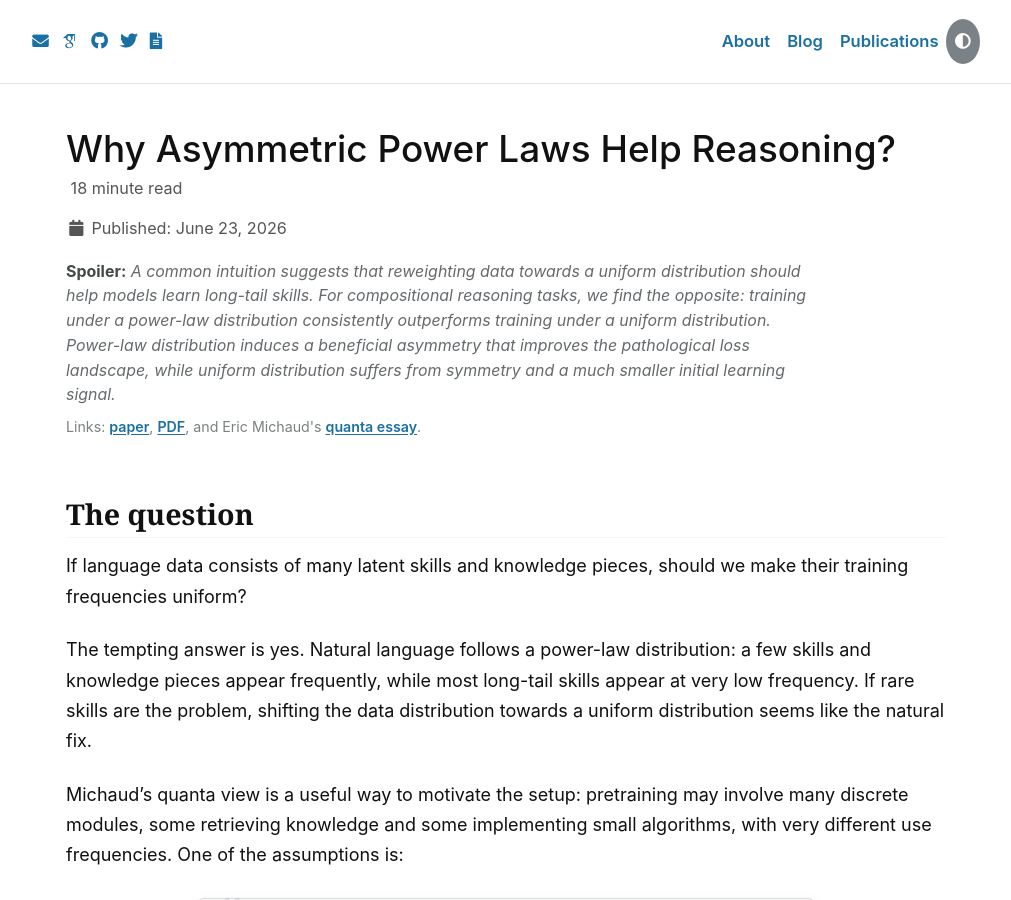
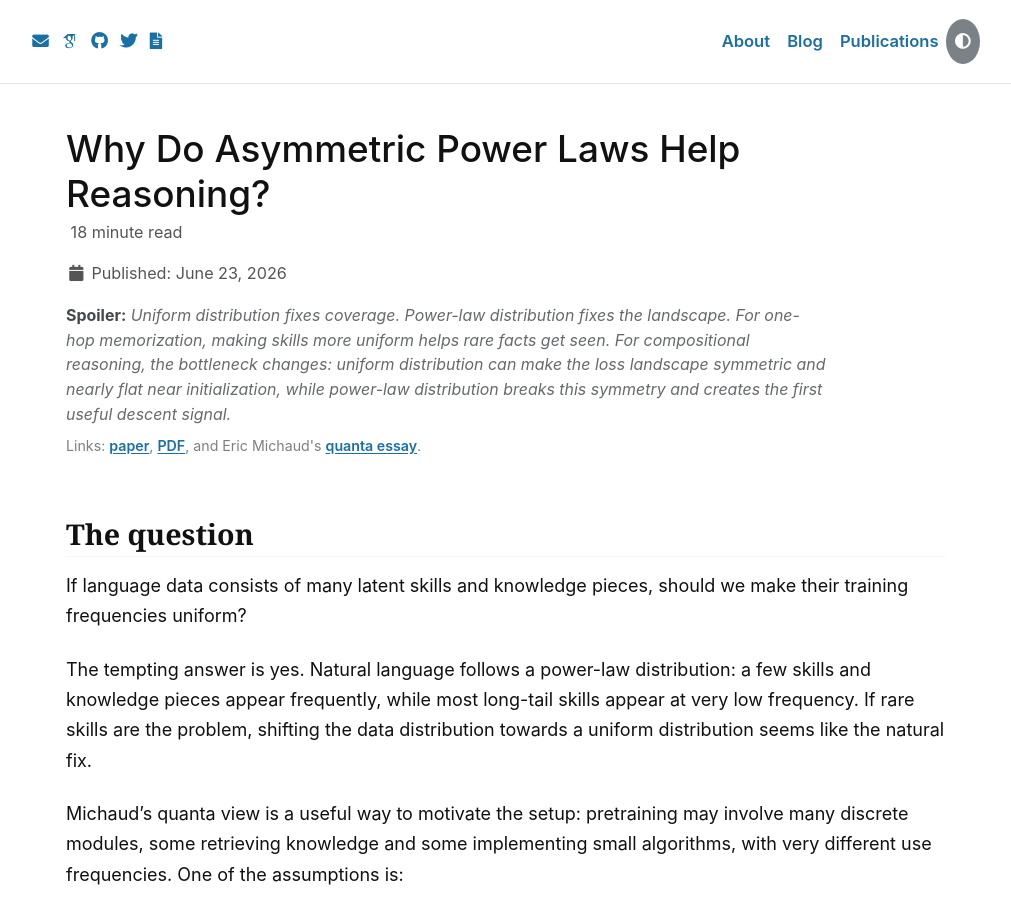
Before and after one commit to zixuan-wang-dlt/zixuan-wang-dlt.github.io, a Jekyll site: the page built from _posts/2026-06-23-power-law-compositional-reasoning.md, in a window 1280 px wide and 900 px high. Shown: the whole window, without its empty margins (134-1145 px from the left). Built offline with Jekyll 4.4.1, drawn with Linux system fonts in a browser that asks for light colours; some web fonts are replaced; formulas are drawn with MathJax 3; comment, search, counter and statistics services are not loaded; some of the changed text lies outside the part shown.

Commit message:
Sharpen power-law blog opening

```diff
--- a/_posts/2026-06-23-power-law-compositional-reasoning.md
+++ b/_posts/2026-06-23-power-law-compositional-reasoning.md
@@ -1,7 +1,7 @@
 ---
 layout: single
-title: "Why Asymmetric Power Laws Help Reasoning?"
-description: "Power-law distribution induces a beneficial asymmetry that improves the pathological loss landscape for compositional reasoning tasks."
+title: "Why Do Asymmetric Power Laws Help Reasoning?"
+description: "Uniform distribution improves long-tail coverage, but power-law distribution can improve the loss landscape for compositional reasoning by breaking symmetry."
 date: 2026-06-23
 permalink: /posts/2026/06/power-law-reasoning/
 categories:
@@ -20,7 +20,7 @@ toc: true
 toc_sticky: true
 ---
 
-<p class="powerlaw-spoiler"><strong>Spoiler:</strong> A common intuition suggests that reweighting data towards a uniform distribution should help models learn long-tail skills. For compositional reasoning tasks, we find the opposite: training under a power-law distribution consistently outperforms training under a uniform distribution. Power-law distribution induces a beneficial asymmetry that improves the pathological loss landscape, while uniform distribution suffers from symmetry and a much smaller initial learning signal.</p>
+<p class="powerlaw-spoiler"><strong>Spoiler:</strong> Uniform distribution fixes coverage. Power-law distribution fixes the landscape. For one-hop memorization, making skills more uniform helps rare facts get seen. For compositional reasoning, the bottleneck changes: uniform distribution can make the loss landscape symmetric and nearly flat near initialization, while power-law distribution breaks this symmetry and creates the first useful descent signal.</p>
 
 <p class="powerlaw-links">Links: <a href="https://arxiv.org/abs/2604.22951">paper</a>, <a href="https://arxiv.org/pdf/2604.22951">PDF</a>, and Eric Michaud's <a href="https://ericjmichaud.com/quanta/">quanta essay</a>.</p>
 
@@ -55,7 +55,7 @@ Our paper, [The Power of Power Law: Asymmetry Enables Compositional Reasoning](h
 
 **But if the task is multi-hop?** This is where the long-tail intuition starts to wobble. A multi-hop example is not just a rare item; it requires composition of several skills.
 
-The answer is not merely that high-frequency skills benefit scarce long-tail skills. The paper's point is sharper: uniform distribution induces hardness for composition tasks because of symmetry and a pathological loss landscape. Power-law distribution induces a beneficial asymmetry, improves the initial loss landscape, and gives gradient descent a clearer descent direction before the model has learned the skills.
+The answer is not merely that high-frequency skills benefit scarce long-tail skills. The paper's point is sharper: uniform distribution induces hardness for composition tasks because of symmetry and a pathological loss landscape. Power-law distribution induces a beneficial asymmetry, improves the initial loss landscape, and gives gradient descent a clearer descent direction before the model has learned the skills. Only after this escape do learned high-frequency skills become useful stepping stones for scarce long-tail skills.
 
 <figure class="powerlaw-figure powerlaw-figure--wide">
   <a href="/images/blog/power-law/distribution-comparison.pdf">
```
